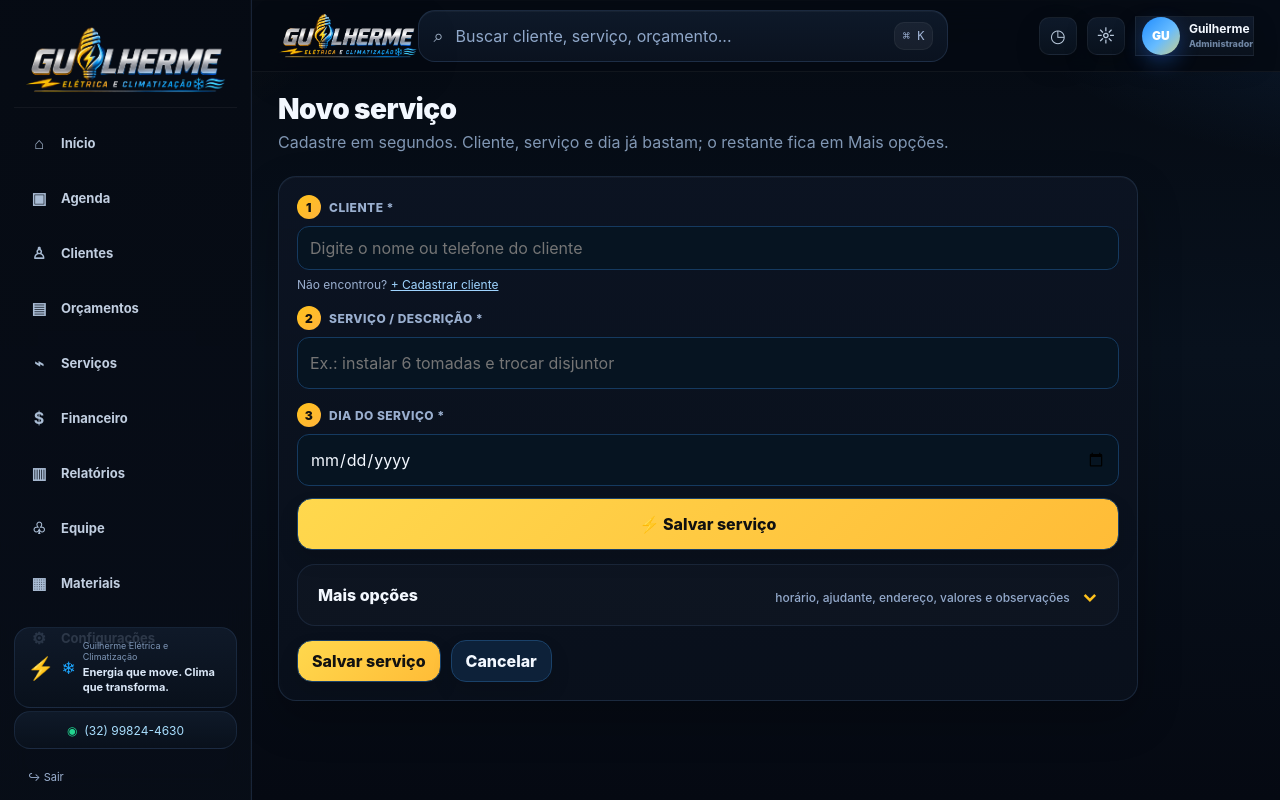
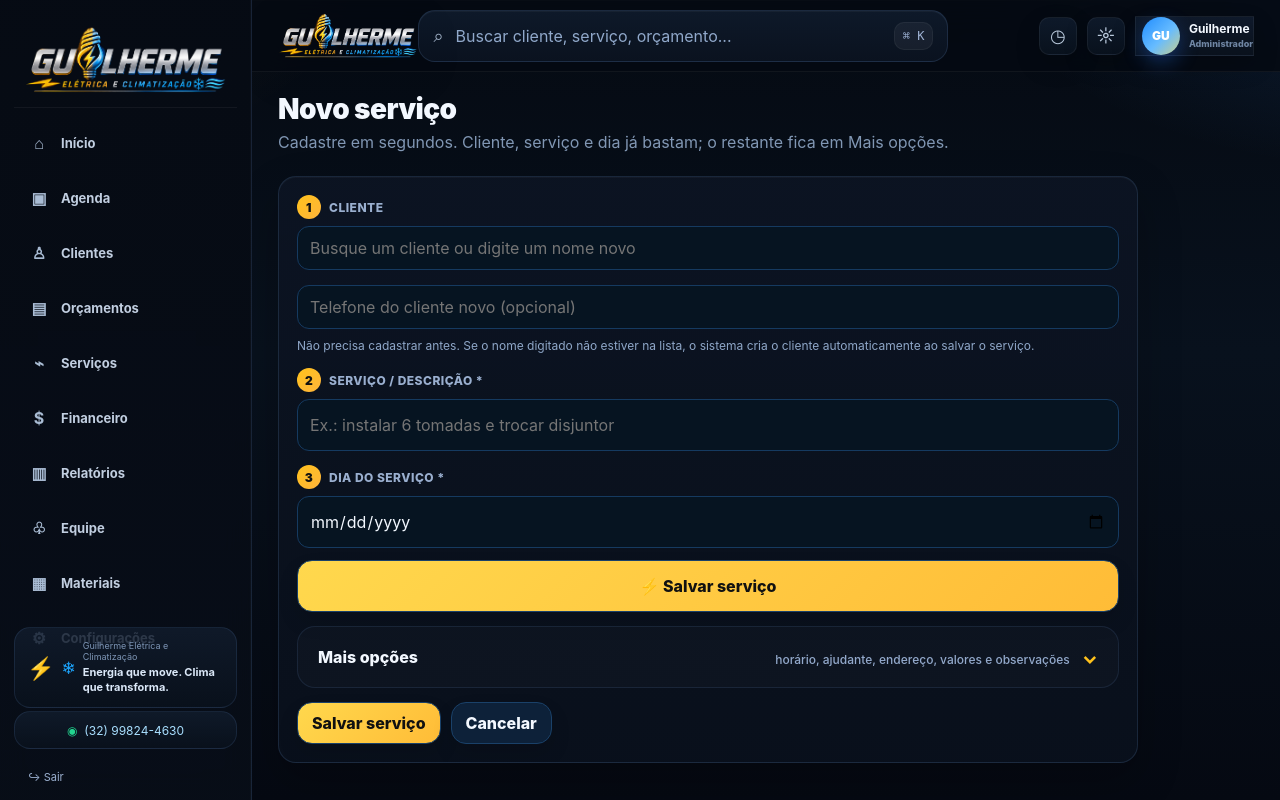
Before and after one commit to sketchJayJay/Guilherme-ELETRICISTA-APP, a Flask app: template templates/service_form.html in a window 1280 px wide. Run offline with Flask 3, Linux system fonts and the light colour scheme; the template is opened without the code that fills it: values that come from a table or form of the project are taken from there, others are empty; data comes from the database, SQL or seed files in the repository.

Commit message:
Add files via upload

```diff
--- a/app.py
+++ b/app.py
@@ -1145,14 +1145,43 @@ def service_new():
     selected_date = parse_date(request.args.get("date"), date.today())
     if request.method == "POST":
         client_id = request.form.get("client_id", type=int)
+        quick_client_name = request.form.get("quick_client_name", "").strip()
+        quick_client_phone = request.form.get("quick_client_phone", "").strip()
         client = Client.query.get(client_id) if client_id else None
+
+        # O serviço pode ser criado sem cadastrar o cliente antes. Se nenhum
+        # cadastro foi selecionado, reaproveitamos um cliente igual (nome ou
+        # telefone) ou criamos um cadastro rápido automaticamente.
         if not client or client.name == SYSTEM_QUOTE_CLIENT_NAME:
-            flash("Selecione um cliente.", "error")
+            client = None
+            quick_phone_digits = phone_digits(quick_client_phone)
+            if quick_phone_digits:
+                for candidate in clients_list:
+                    if phone_digits(candidate.phone) == quick_phone_digits:
+                        client = candidate
+                        break
+            if not client and quick_client_name:
+                client = Client.query.filter(
+                    Client.name != SYSTEM_QUOTE_CLIENT_NAME,
+                    func.lower(Client.name) == quick_client_name.lower(),
+                ).first()
+            if not client and quick_client_name:
+                client = Client(
+                    name=quick_client_name,
+                    phone=quick_client_phone,
+                    address=request.form.get("address", "").strip(),
+                )
+                db.session.add(client)
+                db.session.flush()
+
+        if not client:
+            flash("Digite o nome do cliente ou selecione um cliente da lista.", "error")
             return render_template(
                 "service_form.html", service=None, clients=clients_list, employees=employees_list,
-                selected_client=client_id, selected_date=selected_date,
+                selected_client=client_id, selected_date=parse_date(request.form.get("service_date"), selected_date),
                 assigned_employee_id=request.form.get("employee_id", type=int),
                 assigned_employee_value=decimal_or_zero(request.form.get("helper_value")),
+                quick_client_name=quick_client_name, quick_client_phone=quick_client_phone,
             )
         all_day = request.form.get("all_day") == "1"
         service = Service(
@@ -1177,9 +1206,10 @@ def service_new():
             flash("Informe o serviço.", "error")
             return render_template(
                 "service_form.html", service=service, clients=clients_list, employees=employees_list,
-                selected_client=client_id, selected_date=selected_date,
+                selected_client=client.id if client else client_id, selected_date=parse_date(request.form.get("service_date"), selected_date),
                 assigned_employee_id=request.form.get("employee_id", type=int),
                 assigned_employee_value=decimal_or_zero(request.form.get("helper_value")),
+                quick_client_name=quick_client_name, quick_client_phone=quick_client_phone,
             )
         sync_service_total(service)
         db.session.add(service)
@@ -1216,6 +1246,7 @@ def service_new():
         "service_form.html", service=None, clients=clients_list, employees=employees_list,
         selected_client=selected_client, selected_date=selected_date,
         assigned_employee_id=None, assigned_employee_value=Decimal("0"),
+        quick_client_name="", quick_client_phone="",
     )
 
 
--- a/static/style.css
+++ b/static/style.css
@@ -730,3 +730,7 @@ body.v6-luxe{
 .agenda-inline-status.sent{color:#c8afff}
 .agenda-inline-status.cancelled,
 .agenda-inline-status.rejected{color:#ff9a9a}
+
+/* Serviço rápido: cliente novo sem cadastro prévio */
+.quick-client-new{display:grid;gap:8px;margin-top:8px}
+.quick-client-new .help{line-height:1.45;color:#8fa7c8}
--- a/templates/service_form.html
+++ b/templates/service_form.html
@@ -10,9 +10,9 @@
 <form method="post" class="card quick-service-form">
   <div class="card-body form-grid">
     <div class="field full quick-step">
-      <label><span class="step-dot">1</span> Cliente *</label>
+      <label><span class="step-dot">1</span> Cliente</label>
       <div class="client-picker" data-client-picker>
-        <input class="input" type="search" data-client-search autocomplete="off" placeholder="Digite o nome ou telefone do cliente">
+        <input class="input" type="search" name="quick_client_name" data-client-search autocomplete="off" placeholder="Busque um cliente ou digite um nome novo" value="{{ quick_client_name or '' }}">
         <select class="client-source" name="client_id" data-client-select>
           <option value="">Selecione...</option>
           {% for c in clients %}
@@ -21,7 +21,14 @@
         </select>
         <div class="client-results" data-client-results></div>
       </div>
-      <div class="help">Não encontrou? <a href="{{ url_for('client_new') }}" style="color:#9fd4ff">+ Cadastrar cliente</a></div>
+      {% if not service %}
+      <div class="quick-client-new">
+        <input class="input" name="quick_client_phone" inputmode="tel" autocomplete="tel" placeholder="Telefone do cliente novo (opcional)" value="{{ quick_client_phone or '' }}">
+        <div class="help">Não precisa cadastrar antes. Se o nome digitado não estiver na lista, o sistema cria o cliente automaticamente ao salvar o serviço.</div>
+      </div>
+      {% else %}
+      <div class="help">Para trocar o cliente, pesquise e selecione outro cadastro.</div>
+      {% endif %}
     </div>
 
     <div class="field full quick-step">
```
Also changed, not shown: MELHORIAS_29-08-2026_SERVICO_CLIENTE_RAPIDO.md (added, +5 -0 lines).
